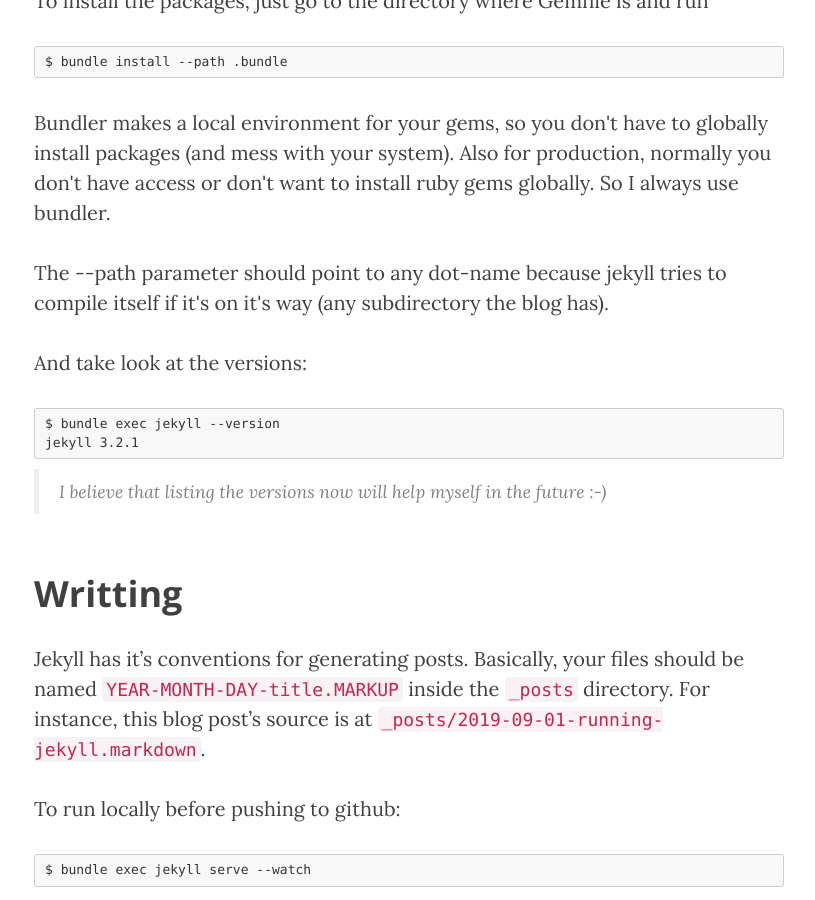
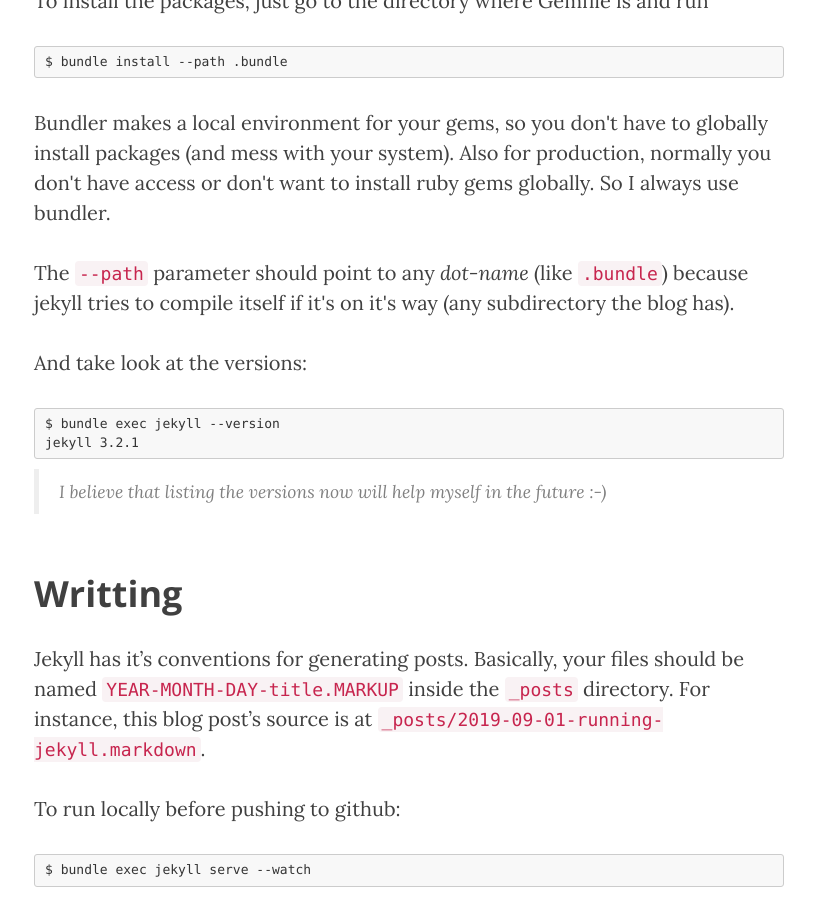
Before and after one commit to mauriciovieira/mauriciovieira.github.io, a Jekyll site: the page built from _posts/2016-09-01-running-jekyll.markdown, in a window 1280 px wide and 900 px high, scrolled down 1772 px. Shown: the whole window, without its empty margins (231-1046 px from the left). Built offline with Jekyll 4.4.1, drawn with Linux system fonts in a browser that asks for light colours; nearby versions of some CDN libraries.

Commit message:
Fix post with some html tags

```diff
--- a/_posts/2016-09-01-running-jekyll.markdown
+++ b/_posts/2016-09-01-running-jekyll.markdown
@@ -58,7 +58,7 @@
 
 <p>Bundler makes a local environment for your gems, so you don't have to globally install packages (and mess with your system). Also for production, normally you don't have access or don't want to install ruby gems globally. So I always use bundler.</p>
 
-<p>The --path parameter should point to any dot-name because jekyll tries to compile itself if it's on it's way (any subdirectory the blog has).</p>
+<p>The <code>--path</code> parameter should point to any <i>dot-name</i> (like <code>.bundle</code>) because jekyll tries to compile itself if it's on it's way (any subdirectory the blog has).</p>
 
 And take look at the versions:
 
```
